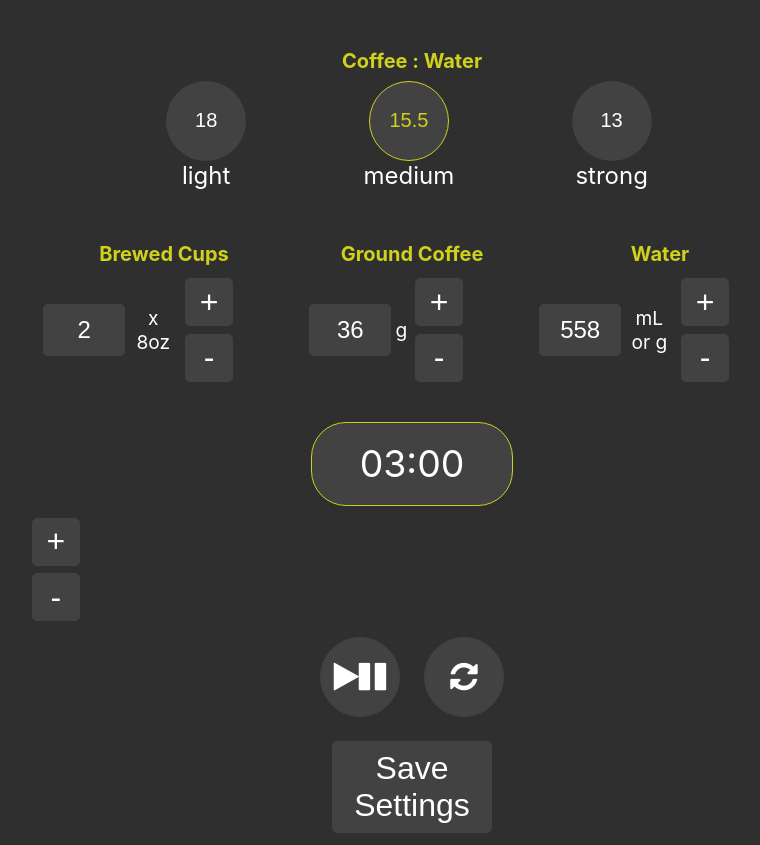
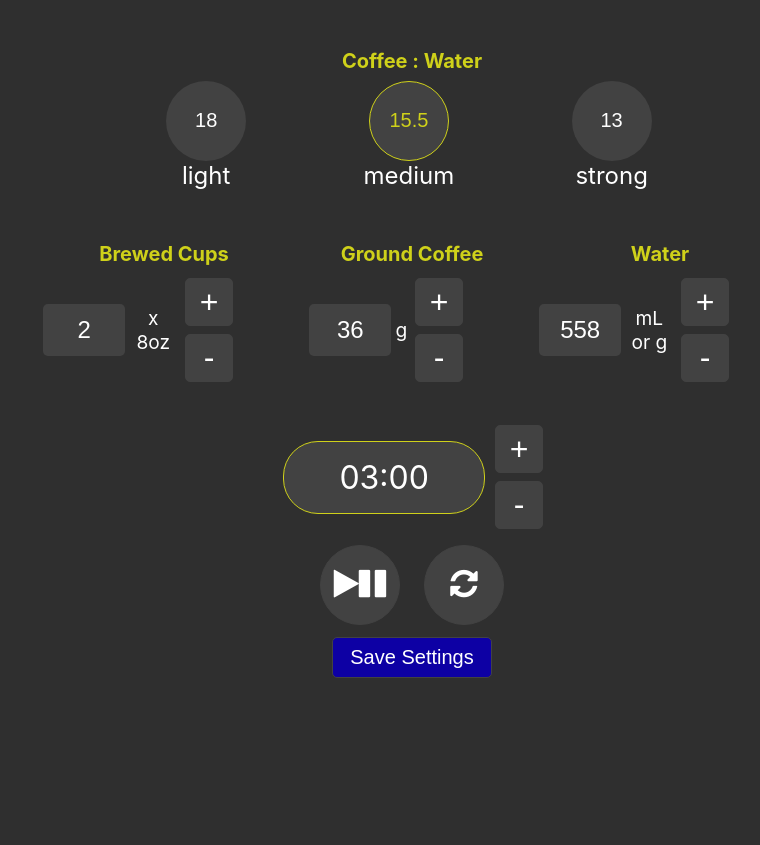
Before and after one commit to rtviner/brew-ratio, a React (Create React App) app: page / in a window 1280 px wide. Shown: the whole page, without its empty margins (228-988 px from the left). After the commit the page ends 800 px from the top, so only its background shows below. Built offline with nearby package versions, Linux system fonts and the light colour scheme.

Commit message:
add styling for timer controls

```diff
--- a/src/App.css
+++ b/src/App.css
@@ -195,11 +195,18 @@ span.button:focus {
 	box-shadow: none;
 }
 
+div#countdown-timer {
+    display: flex;
+    flex-flow: row wrap;
+    justify-content: center;
+    align-content: center;
+    align-items: center;
+}
+
 div#timer-display {
+		width: 90%;
     max-width: 200px;
-    margin: 0 auto;
-    margin-bottom: .25em;
-    font-size: 2rem;
+    margin: .25em;
     border: 1px #cfd11a solid;
     border-radius: 35px;
     background-color: #424242;
@@ -208,6 +215,23 @@ div#timer-display {
 h3#time-left {
     margin: .5em auto;
     font-weight: normal;
+    font-size: 2rem;
+}
+
+div.increment.timer {
+	padding-right: 0;
+}
+
+div.controls {
+	width: 100%;
+}
+
+button#saveSettings {
+    font-size: 1.25rem;
+    max-width: 8em;
+    margin: 0 auto;
+    background-color: #0D00A4;
+    border-radius: 5px;
 }
 
 @media screen and (min-width: 720px) {
```
